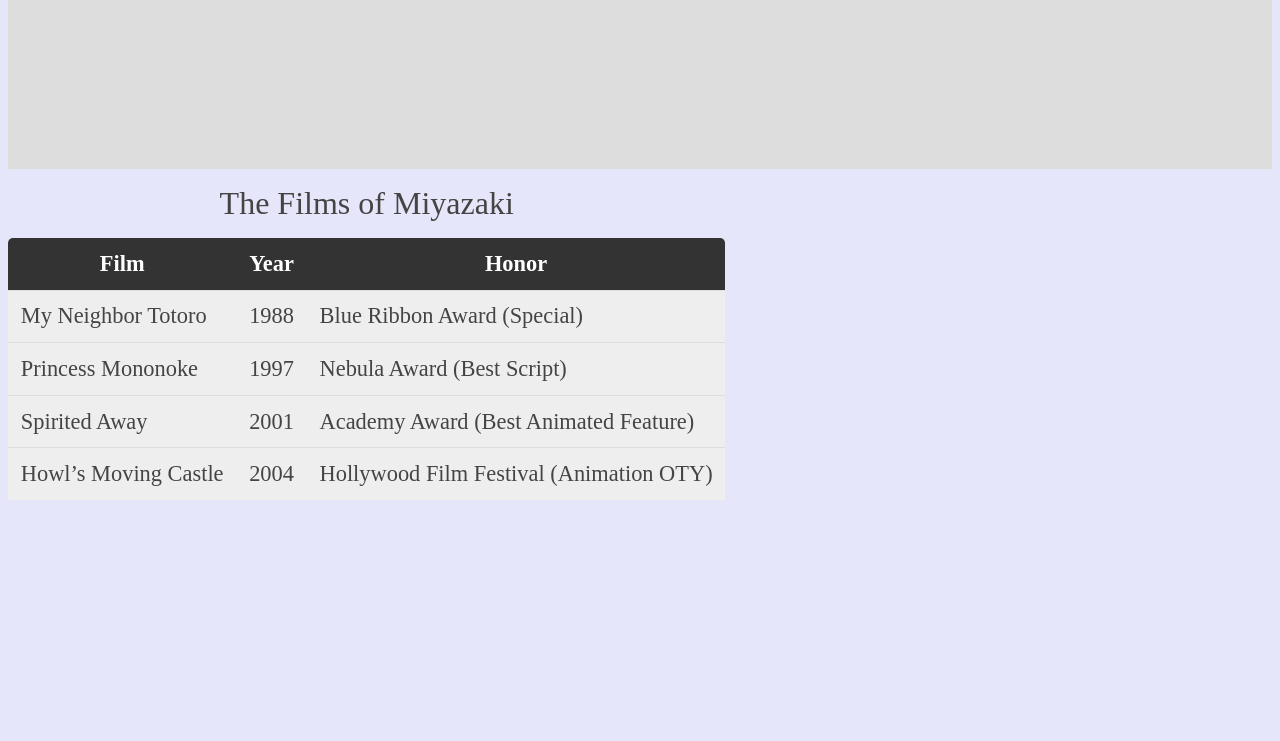
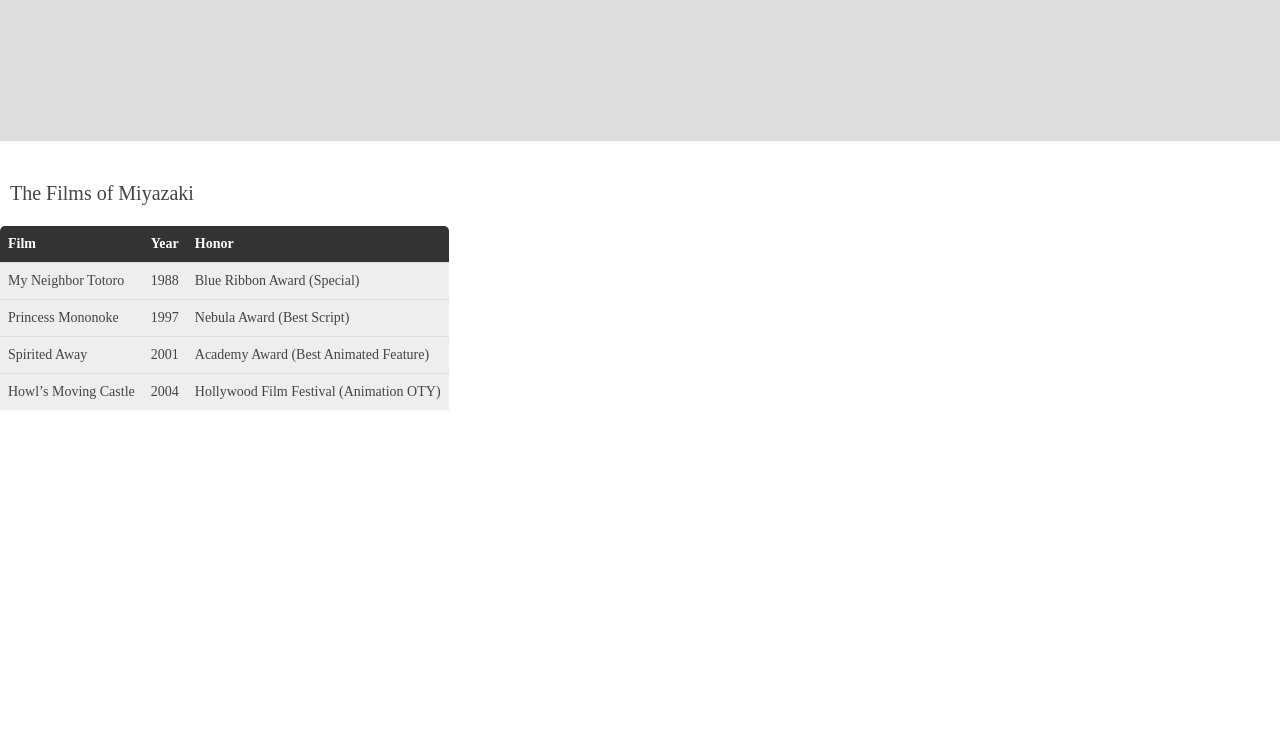
Before and after one commit to UniversityofHelsinki/mece-client, a website: page index-localhost.html in a window 1280 px wide. Shown: the part 59-800 px from the top of the page. Drawn offline with nearby package versions, Linux system fonts and the light colour scheme.

Commit message:
MECE-465: Googlen bootsrap on taas käyttössä.

```diff
--- a/index-localhost.html
+++ b/index-localhost.html
@@ -20,6 +20,15 @@
         <script src="https://code.jquery.com/ui/1.10.4/jquery-ui.js"></script>
 
         <link rel="stylesheet" href="https://code.jquery.com/ui/1.9.2/themes/base/jquery-ui.css" />
+
+        <!-- Latest compiled and minified CSS -->
+        <link rel="stylesheet" href="https://maxcdn.bootstrapcdn.com/bootstrap/3.3.6/css/bootstrap.min.css" integrity="sha384-1q8mTJOASx8j1Au+a5WDVnPi2lkFfwwEAa8hDDdjZlpLegxhjVME1fgjWPGmkzs7" crossorigin="anonymous">
+
+        <!-- Optional theme -->
+        <link rel="stylesheet" href="https://maxcdn.bootstrapcdn.com/bootstrap/3.3.6/css/bootstrap-theme.min.css" integrity="sha384-fLW2N01lMqjakBkx3l/M9EahuwpSfeNvV63J5ezn3uZzapT0u7EYsXMjQV+0En5r" crossorigin="anonymous">
+
+        <!-- Latest compiled and minified JavaScript -->
+        <script src="https://maxcdn.bootstrapcdn.com/bootstrap/3.3.6/js/bootstrap.min.js" integrity="sha384-0mSbJDEHialfmuBBQP6A4Qrprq5OVfW37PRR3j5ELqxss1yVqOtnepnHVP9aJ7xS" crossorigin="anonymous"></script>
 
         <html class="no-js" lang="">
 
```
Also changed, not shown: index-production.html (+9 -0 lines), templates/index-head.html (+9 -0 lines).
